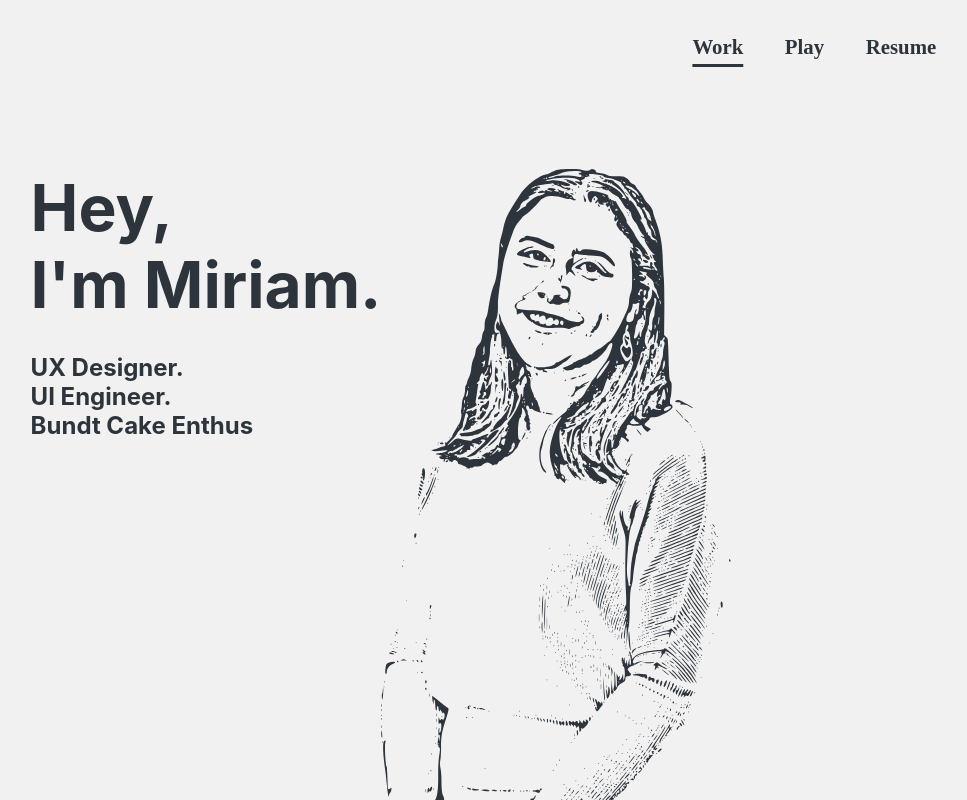
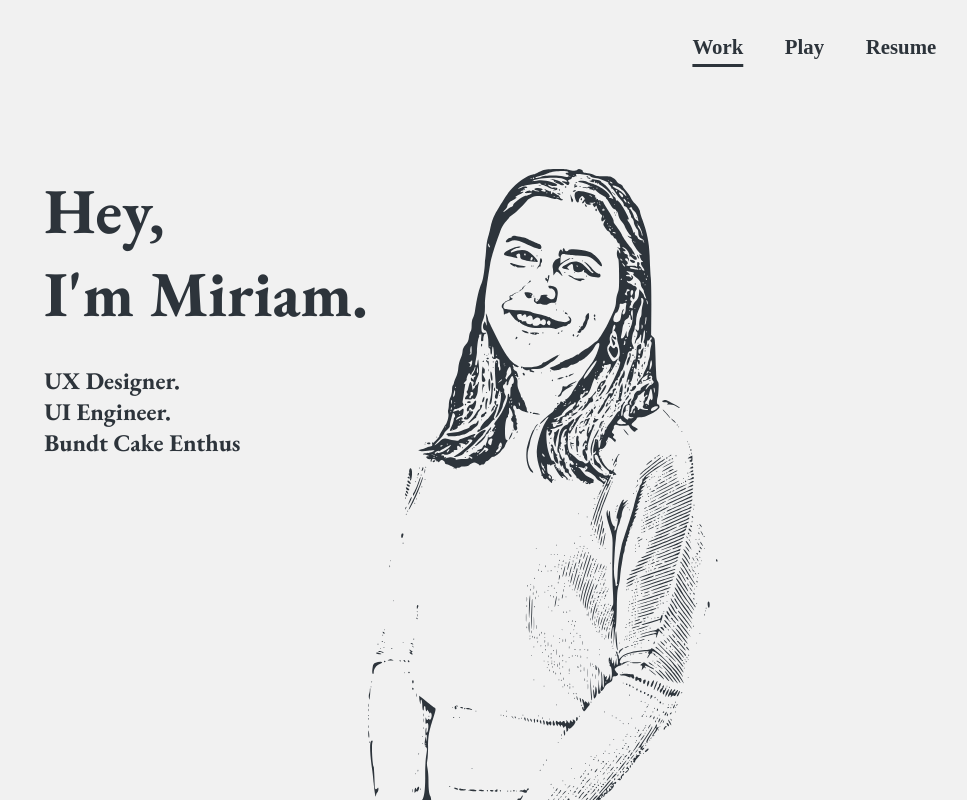
Before and after one commit to miriamOrlansky/design, a React (Create React App) app: page / in a window 1280 px wide. Shown: the top 800 px of the page, without its empty margins (259-1226 px from the left). Built offline with nearby package versions, Linux system fonts and the light colour scheme.

Commit message:
setup gh-pages

```diff
--- a/src/index.css
+++ b/src/index.css
@@ -1,13 +1,9 @@
 body {
   margin: 0;
-  font-family: -apple-system, BlinkMacSystemFont, 'Segoe UI', 'Roboto', 'Oxygen',
-    'Ubuntu', 'Cantarell', 'Fira Sans', 'Droid Sans', 'Helvetica Neue',
-    sans-serif;
-  -webkit-font-smoothing: antialiased;
-  -moz-osx-font-smoothing: grayscale;
+  font-family: "eb garamond";
 }
 
 code {
-  font-family: source-code-pro, Menlo, Monaco, Consolas, 'Courier New',
+  font-family: source-code-pro, Menlo, Monaco, Consolas, "Courier New",
     monospace;
 }
```
